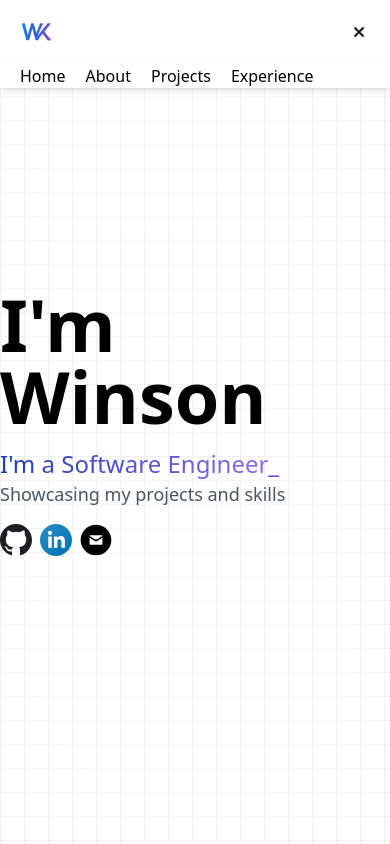
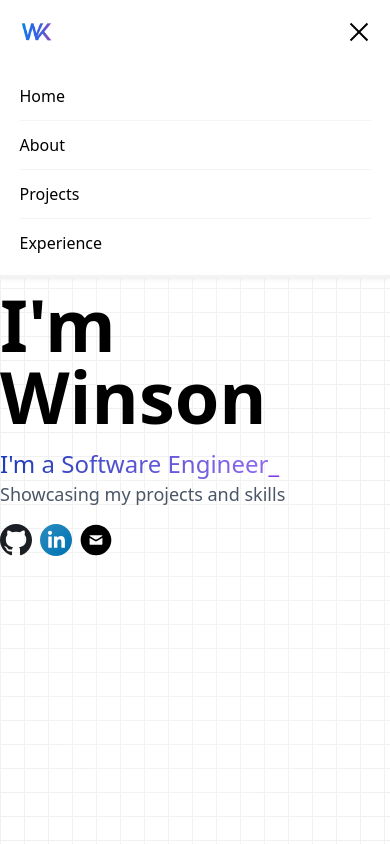
Before and after one commit to wskas/portfolio-website, a React (Vite) app: page / in a window 390 px wide. Both pictures are taken after a click on the button "Toggle menu". Shown: the top 844 px of the page. Built offline with nearby package versions, Linux system fonts and the light colour scheme.

Commit message:
fix: fix mobile nav bug

```diff
--- a/src/components/Navigation.tsx
+++ b/src/components/Navigation.tsx
@@ -36,32 +36,37 @@ const Navigation = () => {
     }, []);
 
     return(
-        <div className="header-container fixed top-0 left-0 z-50">
-            <div className="header flex w-screen justify-between items-center p-4 bg-white shadow-md px-[5%]">
+        <div className="header-container fixed top-0 left-0 z-50 w-screen">
+            <div className="header flex w-full justify-between items-center p-4 bg-white shadow-md px-[5%]">
                 <img src="personalLogo.png" alt="Personal Logo" className="mr-auto w-8 h-8"/>
+                {/* Desktop nav */}
+                <div className="hidden md:flex items-center">
+                    <a onClick={handleClick} href="#hero" className="ml-5">Home</a>
+                    <a onClick={handleClick} href="#about" className="ml-5">About</a>
+                    <a onClick={handleClick} href="#projects" className="ml-5">Projects</a>
+                    <a onClick={handleClick} href="#workexperiences" className="ml-5">Experience</a>
+                </div>
+                {/* Mobile hamburger button */}
                 <button
-                    className="hamburger-menu block md:hidden ml-5"
+                    className="md:hidden ml-5 flex flex-col justify-center items-center w-6 h-6 gap-1"
                     onClick={() => setIsMenuOpen(!isMenuOpen)}
+                    aria-label="Toggle menu"
                 >
-                    {isMenuOpen ? (
-                        <img src='close.png' alt="Close Menu" className="w-6 h-6"/>
-                    ) : (
-                        <>
-                            <span className="block w-6 h-0.5 bg-black mb-1"></span>
-                            <span className="block w-6 h-0.5 bg-black mb-1"></span>
-                            <span className="block w-6 h-0.5 bg-black"></span>
-                        </>
-                    )}
+                    <span className={`block w-6 h-0.5 bg-black transition-all duration-300 origin-center ${isMenuOpen ? 'rotate-45 translate-y-1.5' : ''}`}></span>
+                    <span className={`block w-6 h-0.5 bg-black transition-all duration-300 ${isMenuOpen ? 'opacity-0 scale-x-0' : ''}`}></span>
+                    <span className={`block w-6 h-0.5 bg-black transition-all duration-300 origin-center ${isMenuOpen ? '-rotate-45 -translate-y-1.5' : ''}`}></span>
                 </button>
-                <div className={`nav-links md:flex flex-col md:flex-row ${isMenuOpen ? 'block w-full' : 'hidden'} md:block bg-white md:bg-transparent absolute md:static top-16 left-0 w-full md:w-auto shadow-md md:shadow-none`}>
-                    <a onClick={handleMenuItemClick} href="#hero" className="ml-5 py-2 md:py-0">Home</a>
-                    <a onClick={handleMenuItemClick} href="#about" className="ml-5 py-2 md:py-0">About</a>
-                    <a onClick={handleMenuItemClick} href="#projects" className="ml-5 py-2 md:py-0">Projects</a>
-                    <a onClick={handleMenuItemClick} href="#workexperiences" className="ml-5 py-2 md:py-0">Experience</a>
-                    {/* <a onClick={handleMenuItemClick} href="#contactme" className="ml-5 py-2 md:py-0">Contact</a> */}
+            </div>
+            {/* Mobile dropdown menu */}
+            <div className={`md:hidden overflow-hidden transition-all duration-300 ease-in-out bg-white shadow-md ${isMenuOpen ? 'max-h-64 opacity-100' : 'max-h-0 opacity-0'}`}>
+                <div className="flex flex-col px-[5%] py-2">
+                    <a onClick={handleMenuItemClick} href="#hero" className="py-3 border-b border-gray-100">Home</a>
+                    <a onClick={handleMenuItemClick} href="#about" className="py-3 border-b border-gray-100">About</a>
+                    <a onClick={handleMenuItemClick} href="#projects" className="py-3 border-b border-gray-100">Projects</a>
+                    <a onClick={handleMenuItemClick} href="#workexperiences" className="py-3">Experience</a>
                 </div>
             </div>
-            <div className="progress-container w-screen h-1 bg-[#f3f3f3]" >
+            <div className="progress-container w-full h-1 bg-[#f3f3f3]" >
                 <div
                     className="progress-bar h-1 bg-gradient-to-r from-blue-500 to-purple-500"
                     style={{ width: `${scrollPosition}%` }}
```
